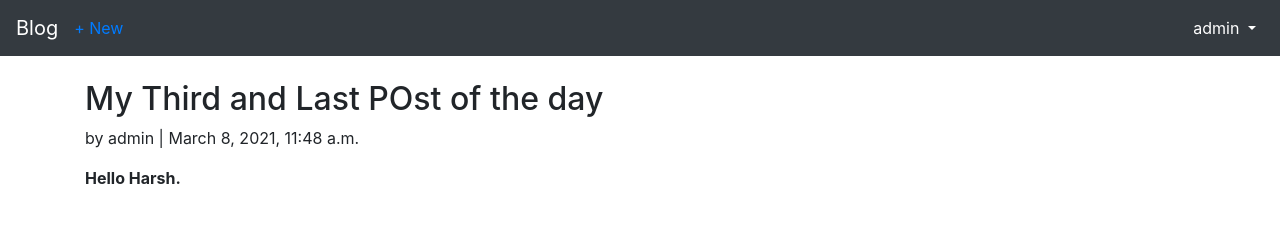
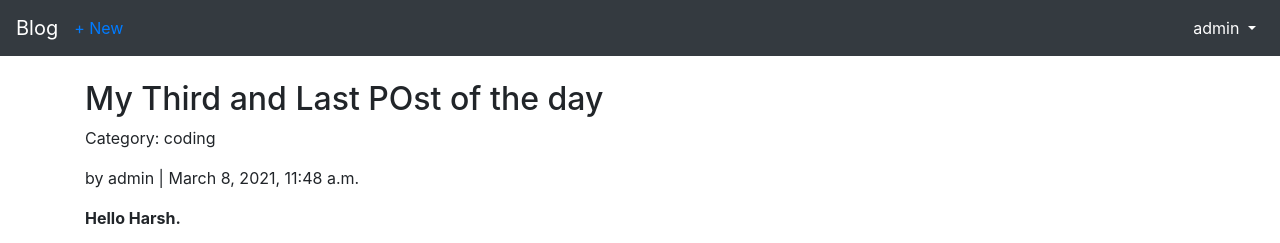
Before and after one commit to harsh16coder/blogging, a Django app: page /articles/3/ in a window 1280 px wide. Shown: the top 243 px of the page. Run offline with Django 3.2, Linux system fonts and the light colour scheme; a user stored in the database is signed in; data comes from the database, SQL or seed files in the repository; both versions use the stored data as it was after the commit; some libraries are stand-ins or nearby versions.

Commit message:
last commit
updated

```diff
--- a/articles/views.py
+++ b/articles/views.py
@@ -39,7 +39,7 @@ class ArticleDetailView(LoginRequiredMixin,DetailView):
 
 class ArticleUpdateView(LoginRequiredMixin,UpdateView):
     model = Article
-    fields = ('title','body',)
+    fields = ('title','body','category',)
     template_name = 'article_edit.html'
     login_url = 'login'
 
--- a/templates/article_detail.html
+++ b/templates/article_detail.html
@@ -5,6 +5,7 @@
 {% block content %}
     <div class="article-entry">
         <h2>{{ object.title }}</h2>
+        <p>Category: {{ object.category }}</p>
         <p>by {{ object.author }} | {{ object.date }}</p>
         <p>{{ object.body|safe }}</p>
     </div>
```
Also changed, not shown: templates/article_list.html (+6 -2 lines), db.sqlite3.
